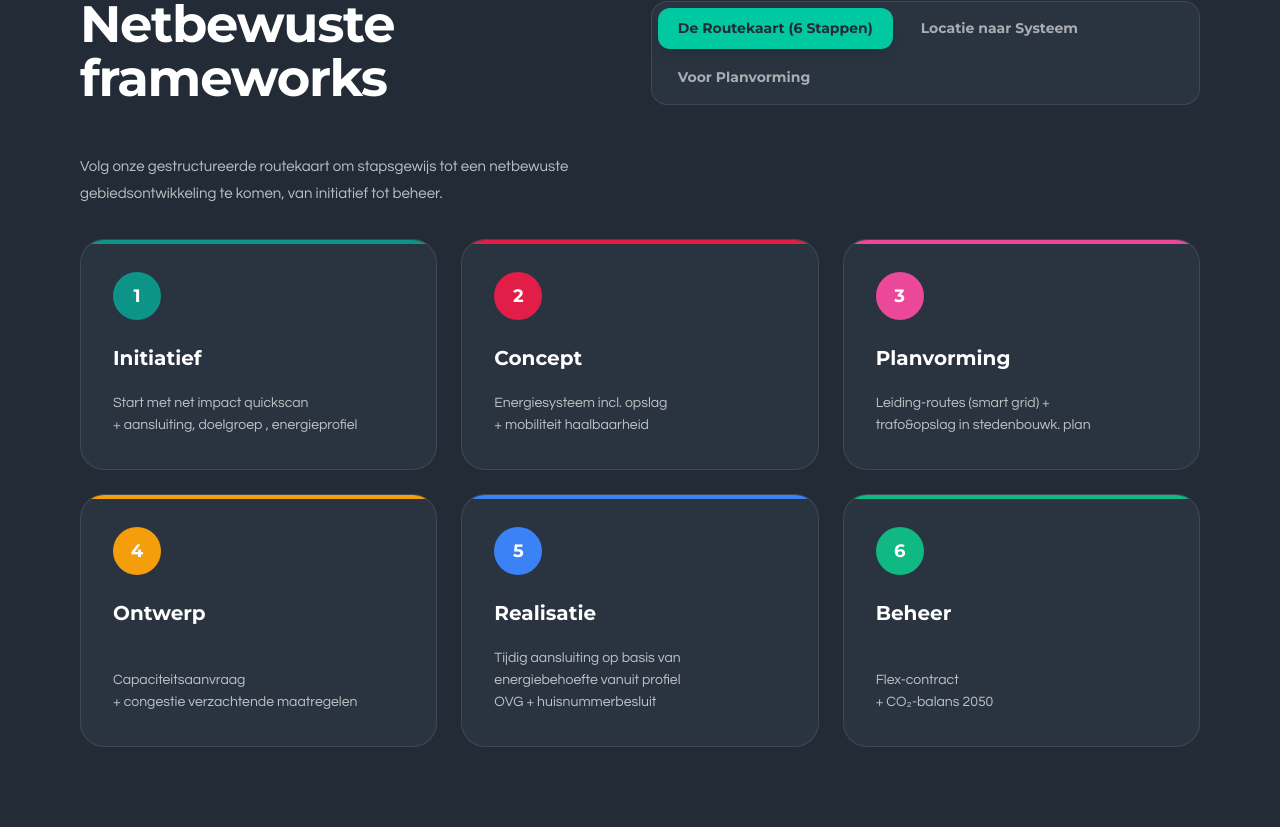
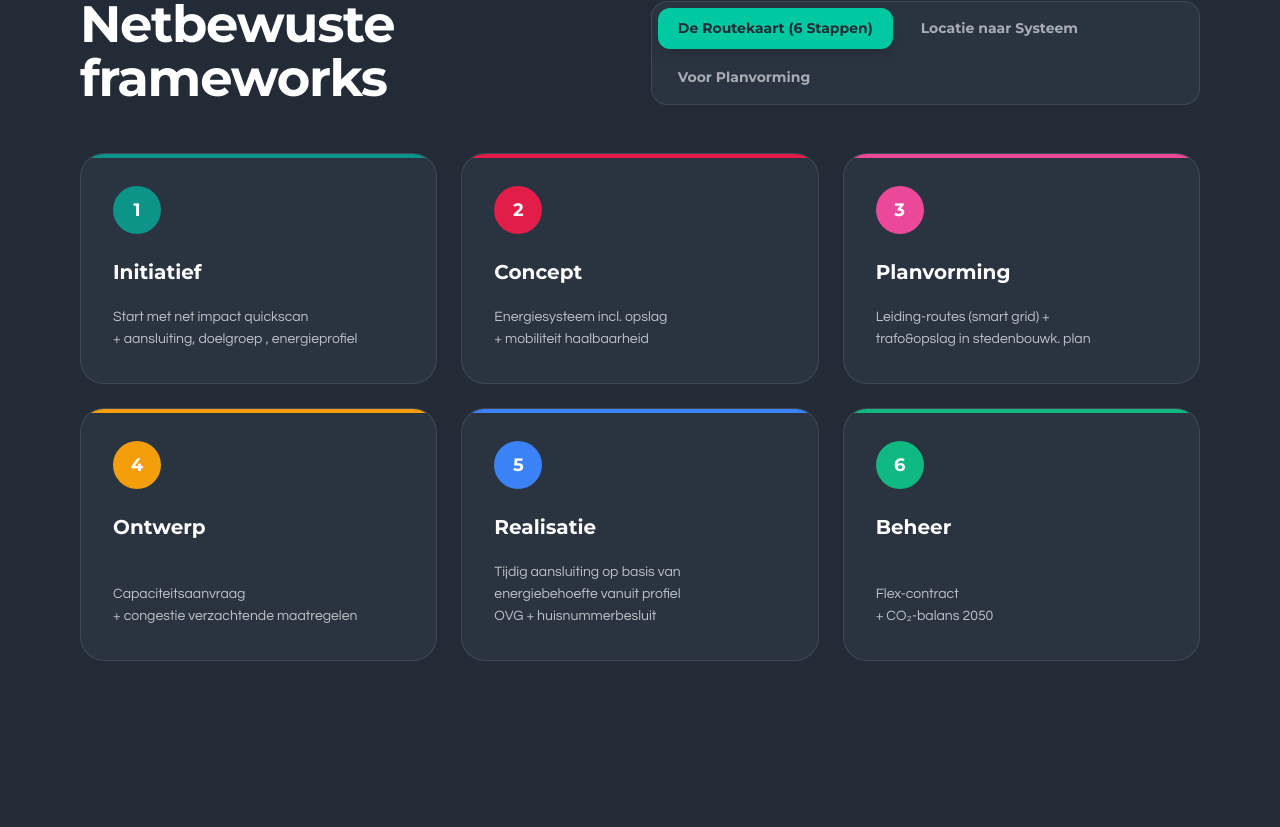
Before and after one commit to vosqdev/systeembewust.nl, a React (Vite) app: page / in a window 1280 px wide. Shown: the part 6473-7300 px from the top of the page. Built offline with nearby package versions, Linux system fonts and the light colour scheme.

Commit message:
refactor: update contact section and action labels
Remove redundant introductory text from the roadmap section and update contact button labels to "More information" for improved clarity.

```diff
--- a/src/App.tsx
+++ b/src/App.tsx
@@ -1183,12 +1183,6 @@ export default function App() {
                   transition={{ duration: 0.4 }}
                   className="space-y-8"
                 >
-                  <p className="text-[15px] leading-[1.8] text-white/70 max-w-[600px] mb-8">
-                    {lang === "nl"
-                      ? "Volg onze gestructureerde routekaart om stapsgewijs tot een netbewuste gebiedsontwikkeling te komen, van initiatief tot beheer."
-                      : "Follow our structured roadmap to step-by-step achieve grid-aware area development, from initiative to management."}
-                  </p>
-
                   <div className="grid grid-cols-1 md:grid-cols-2 lg:grid-cols-3 gap-6">
                     {t.frameworks.routekaart.steps.map((step: any, idx: number) => (
                       <div
@@ -1450,18 +1444,12 @@ export default function App() {
             </p>
             <div className="flex flex-col sm:flex-row gap-4 justify-center">
               <a
-                href="mailto:info@vovon.nl"
+                href="https://www.vovon.nl"
+                target="_blank"
+                rel="noopener noreferrer"
                 className="font-display text-[15px] font-bold px-8 py-4 bg-accent text-white rounded-full hover:bg-accent/90 transition-colors no-underline"
               >
                 {t.contact.btn1}
-              </a>
-              <a
-                href="https://www.vovon.nl"
-                target="_blank"
-                rel="noopener noreferrer"
-                className="font-display text-[15px] font-bold px-8 py-4 bg-white/10 border border-white/20 text-white rounded-full hover:bg-white/20 transition-colors no-underline"
-              >
-                {t.contact.btn2}
               </a>
             </div>
           </section>
--- a/src/i18n.ts
+++ b/src/i18n.ts
@@ -219,7 +219,7 @@ export const translations = {
       title2: "netklaar",
       title3: "maken?",
       desc: "Starten met een Quickscan van uw locatie — om zo een helder beeld van kansen en risico's te krijgen.",
-      btn1: "Quickscan aanvragen",
+      btn1: "Meer informatie",
       btn2: "Meer over VOVON"
     },
     legal: {
@@ -604,7 +604,7 @@ export const translations = {
       title2: "grid-ready",
       title3: "?",
       desc: "Start with a Quick Scan of your location — to get a clear picture of opportunities and risks.",
-      btn1: "Request Quick Scan",
+      btn1: "More information",
       btn2: "More about VOVON"
     },
     legal: {
```
